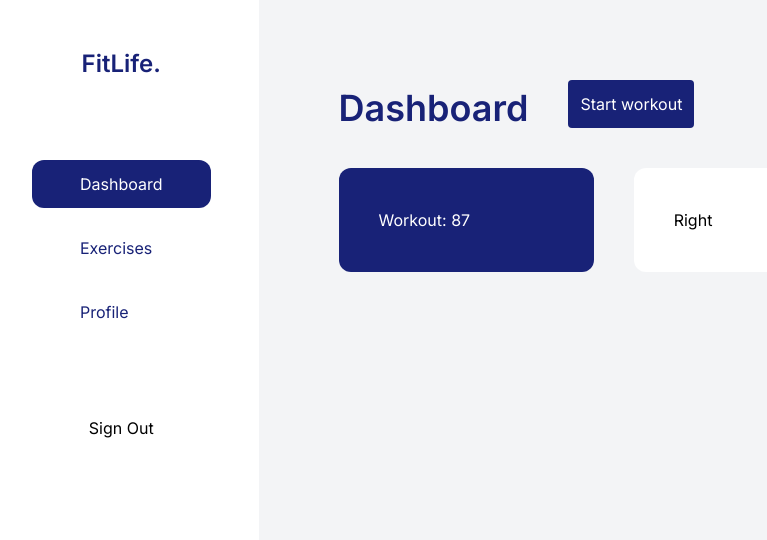
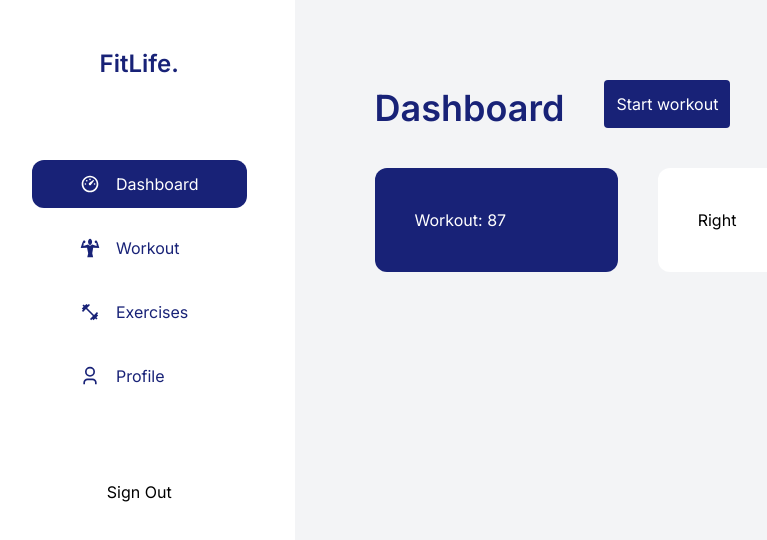
Before and after one commit to sanderdebr/FitLife, a React (Create React App) app: page / in a window 1280 px wide. Shown: the top 540 px of the page, without its empty margins (16-783 px from the left). Built offline with nearby package versions, Linux system fonts and the light colour scheme; no server answers; sample sign-in values are in the browser's storage.

Commit message:
workout timer and icons

```diff
--- a/package.json
+++ b/package.json
@@ -34,6 +34,7 @@
     "firebase": "^8.3.2",
     "react": "^17.0.2",
     "react-dom": "^17.0.2",
+    "react-icons": "^4.2.0",
     "react-router-dom": "^5.2.0",
     "react-scripts": "4.0.3",
     "web-vitals": "^1.0.1"
--- a/src/components/Button.jsx
+++ b/src/components/Button.jsx
@@ -1,4 +1,6 @@
 import React from "react";
+import { ImPause, ImPlay2 } from "react-icons/im";
+import { iconProps } from "../constants";
 
 function Button({
   value,
@@ -7,8 +9,11 @@ function Button({
   loading = false,
   fullWidth,
   variant = "primary",
+  icon,
 }) {
-  let variantClass = "";
+  console.log(icon);
+
+  let variantClass;
 
   switch (variant) {
     default:
@@ -16,17 +21,36 @@ function Button({
       variantClass = "bg-primary text-white";
       break;
     case "secondary":
+      variantClass = "bg-secondary text-white";
+      break;
+    case "frame":
       variantClass = "bg-white text-primary border border-primary";
+      break;
+  }
+
+  let iconComponent;
+
+  switch (icon) {
+    case "play":
+      iconComponent = <ImPlay2 {...iconProps} />;
+      break;
+    case "pause":
+      iconComponent = <ImPause {...iconProps} />;
+      break;
+    default:
       break;
   }
 
   return (
     <button
       type={type}
-      className={`${variantClass} ${fullWidth && "w-full"} p-3`}
-      onClick={action}
+      className={`${variantClass} ${
+        fullWidth && "w-full"
+      } p-3 flex items-center justify-between whitespace-nowrap space-x-2`}
+      onClick={action && action}
     >
-      {loading ? "Loading.." : value}
+      {value && <div>{loading ? "Loading.." : value}</div>}
+      {icon && iconComponent}
     </button>
   );
 }
--- a/src/components/NavBar.jsx
+++ b/src/components/NavBar.jsx
@@ -5,16 +5,17 @@ function NavBar({ links }) {
   return (
     <nav>
       <ul className="flex flex-col space-y-4">
-        {links.map(({ to, label, active }) => (
+        {links.map(({ to, label, icon, active }) => (
           <Link to={to}>
             <li
               className={`${
                 active
                   ? "bg-primary text-white"
                   : "bg-white text-primary hover:bg-primary hover:text-white"
-              } font-regular px-12 py-3 font-normal rounded-xl transition-all w-full`}
+              } font-regular px-12 py-3 font-normal rounded-xl transition-all w-full flex items-center justify-start space-x-4`}
             >
-              {label}
+              {icon}
+              <div>{label}</div>
             </li>
           </Link>
         ))}
--- a/src/constants/index.js
+++ b/src/constants/index.js
@@ -1,3 +1,14 @@
+import { RiDashboard3Line, RiUser3Line } from "react-icons/ri";
+import { IoMdFitness } from "react-icons/io";
+import { GiStrong } from "react-icons/gi";
+
+/*--------------------------
+  Icon properties
+ --------------------------- */
+export const iconProps = {
+  size: "20",
+};
+
 /*--------------------------
   Navbar links
  --------------------------- */
@@ -5,13 +16,21 @@ export const navLinks = [
   {
     label: "Dashboard",
     to: "/",
+    icon: <RiDashboard3Line {...iconProps} />,
+  },
+  {
+    label: "Workout",
+    to: "/workout",
+    icon: <GiStrong {...iconProps} />,
   },
   {
     label: "Exercises",
     to: "/exercises",
+    icon: <IoMdFitness {...iconProps} />,
   },
   {
     label: "Profile",
     to: "/profile",
+    icon: <RiUser3Line {...iconProps} />,
   },
 ];
--- a/src/helpers/index.js
+++ b/src/helpers/index.js
@@ -7,3 +7,11 @@ export function getActiveNavLink(links, currentPath) {
     active: currentPath === link.to,
   }));
 }
+
+/*--------------------------
+  Add padding to a number
+ --------------------------- */
+export function padNum(val) {
+  let valStr = val + "";
+  return valStr.length < 2 ? "0" + valStr : valStr;
+}
--- /dev/null
+++ b/src/hooks/useTimer.js
@@ -0,0 +1,44 @@
+import { useRef, useState } from "react";
+
+function useTimer() {
+  const countRef = useRef();
+  const [isActive, setIsActive] = useState(false);
+  const [isPaused, setIsPaused] = useState(false);
+  const [timer, setTimer] = useState(0);
+
+  const startTimer = () => {
+    setIsActive(true);
+    countRef.current = setInterval(() => {
+      setTimer((timer) => timer + 1);
+    }, 100);
+  };
+
+  const stopTimer = () => {
+    setIsActive(false);
+    setIsPaused(false);
+    setTimer(0);
+    clearInterval(countRef.current);
+  };
+
+  const pauseTimer = () => {
+    setIsPaused(true);
+    clearInterval(countRef.current);
+  };
+
+  const resumeTimer = () => {
+    setIsPaused(false);
+    startTimer();
+  };
+
+  return {
+    timer,
+    isActive,
+    isPaused,
+    startTimer,
+    stopTimer,
+    pauseTimer,
+    resumeTimer,
+  };
+}
+
+export default useTimer;
--- a/src/pages/Dashboard.jsx
+++ b/src/pages/Dashboard.jsx
@@ -1,23 +1,21 @@
 import React from "react";
+import { Link, useHistory } from "react-router-dom";
 import Button from "../components/Button";
 import { useAuth } from "../contexts/AuthContext";
 
 function Dashboard() {
   const { user } = useAuth();
+  const history = useHistory();
 
-  const handleSubmit = null;
   const loading = null;
 
   return (
     <div className="space-y-10">
       <div className="flex space-x-10 items-end">
         <h1 className="text-4xl">Dashboard</h1>
-        <Button
-          value="Start workout"
-          type="submit"
-          action={handleSubmit}
-          loading={loading}
-        />
+        <Link to="/workout">
+          <Button value="Start workout" type="text" />
+        </Link>
       </div>
       <main className="grid grid-cols-3 gap-10">
         <section className="bg-primary text-white p-10 rounded-xl">
--- a/src/pages/SignIn.jsx
+++ b/src/pages/SignIn.jsx
@@ -85,7 +85,7 @@ function SignIn() {
         action={handleGoogleSignIn}
         loading={googleLoading}
         fullWidth
-        variant="secondary"
+        variant="frame"
       />
       <div className="text-primary text-center">
         Want to become a member? <Link to="/sign-up">Sign Up</Link>
--- /dev/null
+++ b/src/pages/Workout.jsx
@@ -0,0 +1,62 @@
+import React, { useEffect, useRef } from "react";
+import Button from "../components/Button";
+import { padNum } from "../helpers";
+import useTimer from "../hooks/useTimer";
+
+function Workout() {
+  const minutesRef = useRef();
+  const secondsRef = useRef();
+
+  const {
+    timer,
+    isActive,
+    isPaused,
+    startTimer,
+    stopTimer,
+    pauseTimer,
+    resumeTimer,
+  } = useTimer(minutesRef, secondsRef);
+
+  useEffect(() => {
+    secondsRef.current.innerHTML = padNum(timer % 60);
+    minutesRef.current.innerHTML = padNum(parseInt(timer / 60));
+  }, [timer]);
+
+  const loading = null;
+
+  return (
+    <div className="space-y-10">
+      <div className="flex space-x-10 items-end">
+        <h1 className="text-4xl">Workout</h1>
+        <div className="flex items-center space-x-4">
+          <Button
+            value={isActive ? "Stop workout" : "Start empty workout"}
+            type="submit"
+            action={isActive ? stopTimer : startTimer}
+          />
+          {isActive ? (
+            <Button
+              type="submit"
+              action={isPaused ? resumeTimer : pauseTimer}
+              icon={isPaused ? "play" : "pause"}
+              variant="frame"
+            />
+          ) : (
+            <Button value="Pick a template" type="submit" action={null} />
+          )}
+          <div className="text-2xl">
+            <span ref={minutesRef}>00</span>:<span ref={secondsRef}>00</span>
+          </div>
+        </div>
+      </div>
+      <main className="grid grid-cols-3 gap-10">
+        <section className="bg-primary text-white p-10 rounded-xl">
+          Workout: 87
+        </section>
+        <section className="col-span-2 bg-white p-10 rounded-xl">Right</section>
+      </main>
+    </div>
+  );
+}
+
+export default Workout;
--- a/src/router.js
+++ b/src/router.js
@@ -4,6 +4,7 @@ import { AuthProvider, useAuth } from "./contexts/AuthContext";
 import DashboardLayout from "./layouts/DashboardLayout";
 import SignInLayout from "./layouts/SignInLayout";
 import Dashboard from "./pages/Dashboard";
+import Workout from "./pages/Workout";
 import SignIn from "./pages/SignIn";
 import SignUp from "./pages/SignUp";
 
@@ -20,6 +21,12 @@ function Router() {
             privateRoute
             layout={DashboardLayout}
             page={Dashboard}
+          />
+          <RouteWrapper
+            path="/workout"
+            privateRoute
+            layout={DashboardLayout}
+            page={Workout}
           />
         </Switch>
       </AuthProvider>
```
Also changed, not shown: 1 other file (tests, documents, lock files or other folders).
